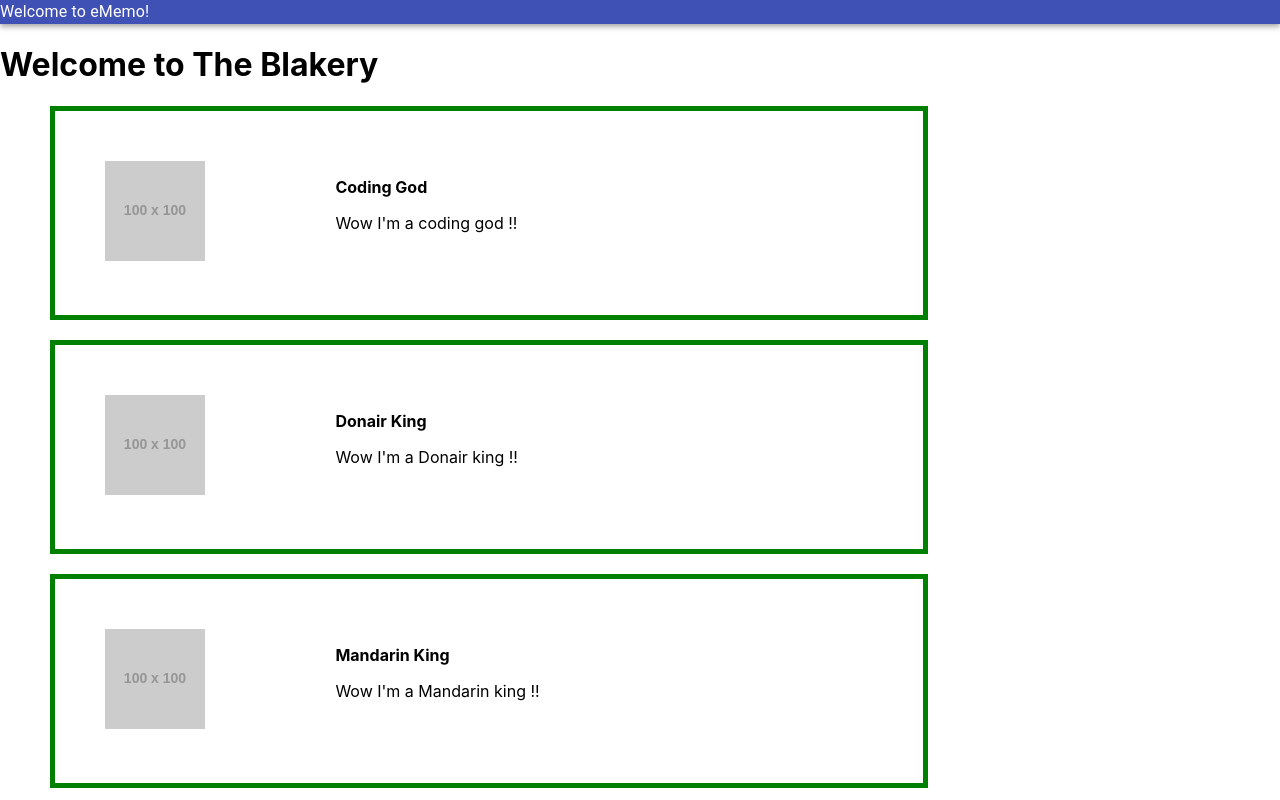
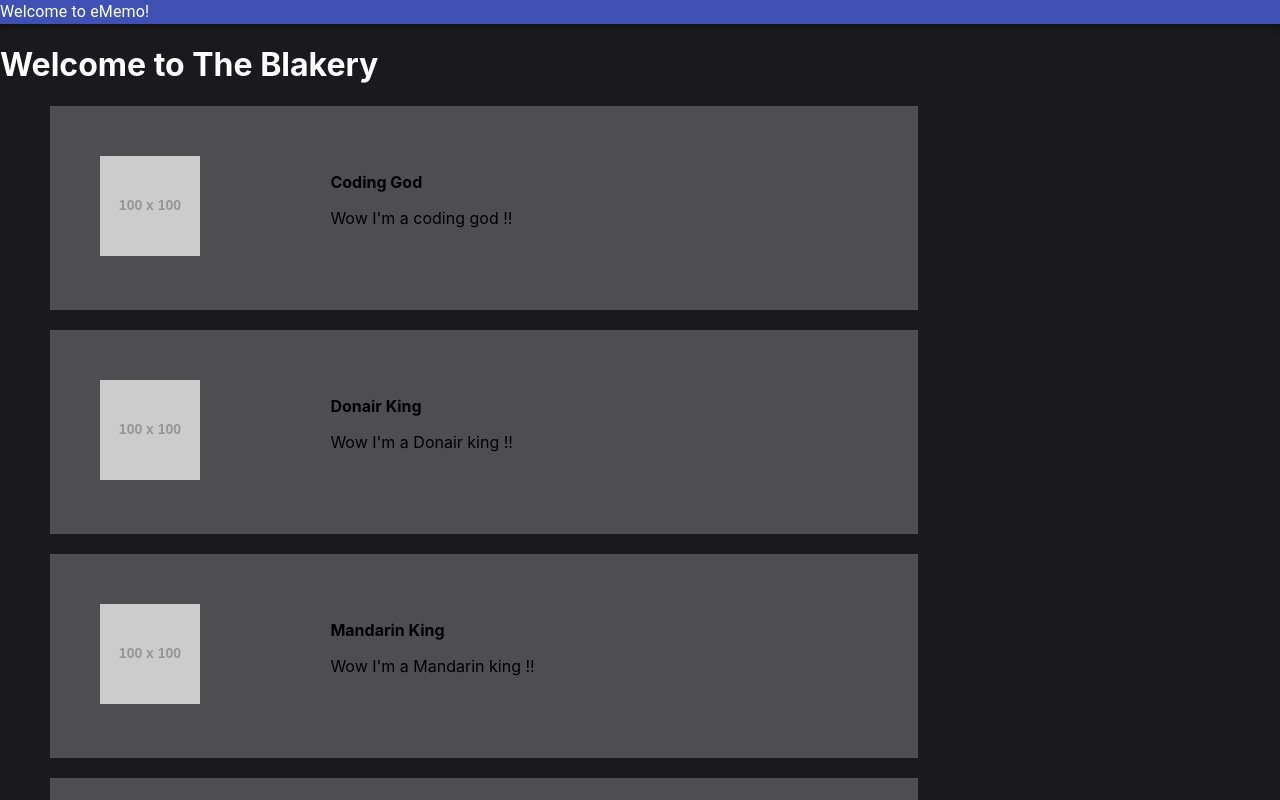
Before and after one commit to aileenrzhang/EMemoFrontEnd, a React (Create React App) app: page / in a window 1280 px wide. Shown: the top 800 px of the page. Built offline with nearby package versions, Linux system fonts and the light colour scheme.

Commit message:
Changed css

```diff
--- a/src/App.css
+++ b/src/App.css
@@ -38,16 +38,21 @@
   }
 }
 
-.Company-name {
+body {
+  background-color: #1A1A1D
+}
+
+.Company-Name {
   margin: 20 px;
+  color: white
 }
 
 .Comment {
   width: 60%;
-  border: 5px solid green;
   padding: 50px;
   margin: 20px;
   margin-left: 50px;
+  background-color: #4E4E50
 }
 
 
```
Also changed, not shown: 1 other file (tests, documents, lock files or other folders).
